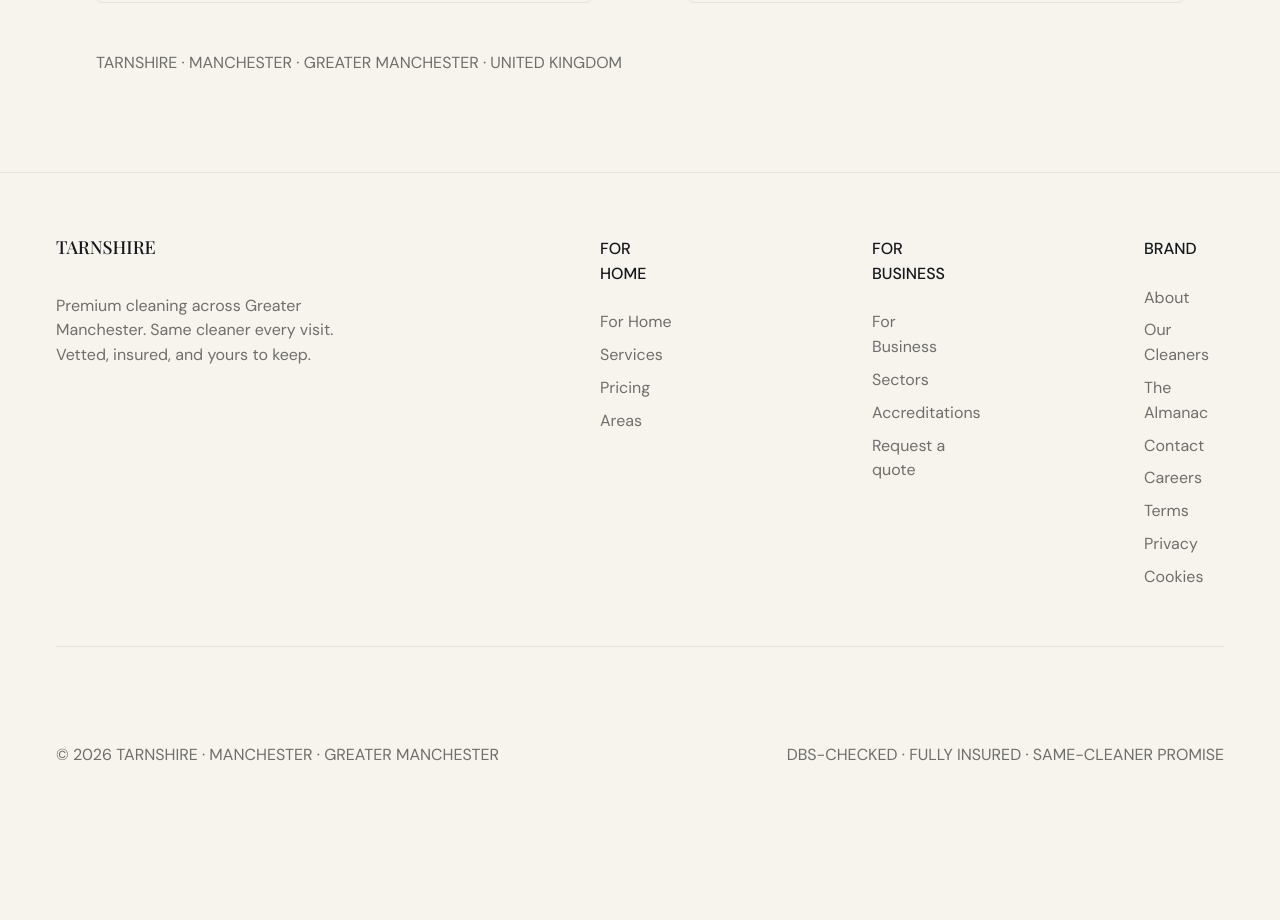
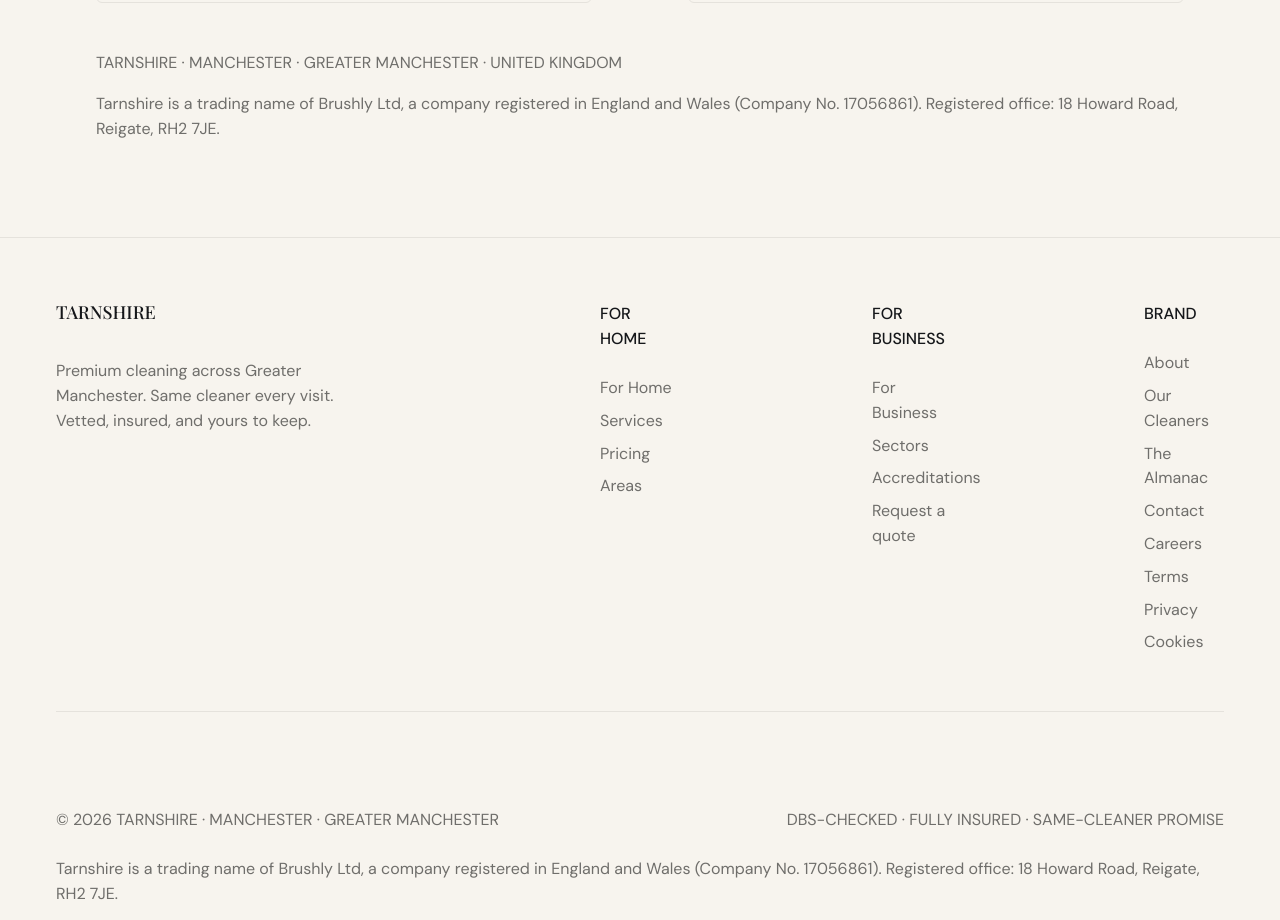
Before and after one commit to ganchoiliev/Tarnshire, a Next.js app: page /contact in a window 1280 px wide. Shown: the part 1532-2452 px from the top of the page. Built offline with nearby package versions, Linux system fonts and the light colour scheme; no server answers.

Commit message:
polish: add Brushly Ltd trading-name disclosure (recovered from deleted branch)

```diff
--- a/app/contact/page.tsx
+++ b/app/contact/page.tsx
@@ -100,12 +100,20 @@
                 </li>
               ))}
             </ul>
-            <p
-              className="mt-12 text-[var(--color-neutral-500)] uppercase"
-              style={{ fontSize: "var(--text-caption)", letterSpacing: "var(--tracking-caption)" }}
-            >
-              Tarnshire · Manchester · Greater Manchester · United Kingdom
-            </p>
+            <div className="mt-12 flex flex-col gap-3">
+              <p
+                className="text-[var(--color-neutral-500)] uppercase"
+                style={{ fontSize: "var(--text-caption)", letterSpacing: "var(--tracking-caption)" }}
+              >
+                Tarnshire · Manchester · Greater Manchester · United Kingdom
+              </p>
+              <p
+                className="text-[var(--color-neutral-500)]"
+                style={{ fontSize: "var(--text-caption)", lineHeight: 1.55 }}
+              >
+                Tarnshire is a trading name of Brushly Ltd, a company registered in England and Wales (Company No. 17056861). Registered office: 18 Howard Road, Reigate, RH2 7JE.
+              </p>
+            </div>
           </Container>
         </section>
       </main>
--- a/components/layout/SiteFooter.tsx
+++ b/components/layout/SiteFooter.tsx
@@ -48,7 +48,8 @@
         <FooterColumn title="Brand" links={brandLinks} />
       </div>
 
-      <div className="flex flex-col md:flex-row md:items-center md:justify-between gap-4 pt-8 border-t border-[var(--color-neutral-100)]">
+      <div className="pt-8 border-t border-[var(--color-neutral-100)] flex flex-col gap-4">
+        <div className="flex flex-col md:flex-row md:items-center md:justify-between gap-4">
           <p
             className="text-[var(--color-neutral-500)] uppercase"
             style={{ fontSize: "var(--text-caption)", letterSpacing: "var(--tracking-caption)" }}
@@ -60,6 +61,13 @@
             style={{ fontSize: "var(--text-label)", letterSpacing: "var(--tracking-label)" }}
           >
             DBS-checked · Fully insured · Same-cleaner promise
+          </p>
+        </div>
+        <p
+          className="text-[var(--color-neutral-500)] max-w-none"
+          style={{ fontSize: "var(--text-caption)", lineHeight: 1.55 }}
+        >
+          Tarnshire is a trading name of Brushly Ltd, a company registered in England and Wales (Company No. 17056861). Registered office: 18 Howard Road, Reigate, RH2 7JE.
         </p>
       </div>
     </footer>
--- a/components/shared/LegalPlaceholder.tsx
+++ b/components/shared/LegalPlaceholder.tsx
@@ -26,7 +26,7 @@
             className="text-[var(--color-neutral-700)]"
             style={{ fontSize: "var(--text-body-lg)", lineHeight: 1.6 }}
           >
-            Tarnshire&apos;s formal legal documents are being drafted with a UK solicitor and will be published here in Q3 2026, before the brand begins commercial trading. The plain-English summary below describes the policy that the formal document will codify. If you need the formal terms before Q3 2026, email{" "}
+            Tarnshire is a trading name of Brushly Ltd, a company registered in England and Wales (Company No. 17056861) with registered office at 18 Howard Road, Reigate, RH2 7JE. Tarnshire&apos;s formal legal documents are being drafted with a UK solicitor and will be published here in Q3 2026, before the brand begins commercial trading. The plain-English summary below describes the policy that the formal document will codify. If you need the formal terms before Q3 2026, email{" "}
             <a
               href="mailto:hello@tarnshire.co.uk"
               className="text-[var(--color-ink)] underline underline-offset-4 decoration-[0.5px] hover:text-[var(--color-mineral)] transition-colors duration-[var(--duration-fast)]"
```
Lines whose indentation alone changed are shown as unchanged.
